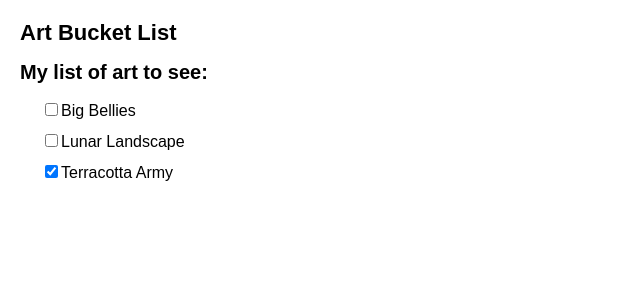
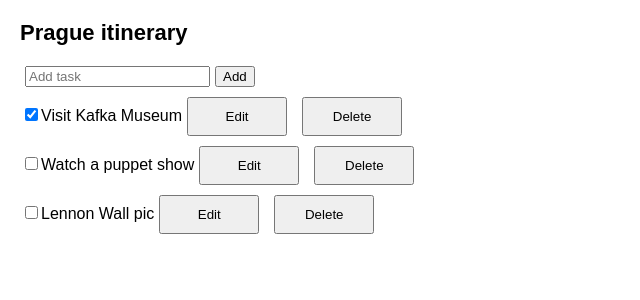
Before and after one commit to rudiw/quick-start-react, a React (Create React App) app: page / in a window 1280 px wide. Shown: the top 300 px of the page, without its empty margins (0-640 px from the left). Built offline with nearby package versions, Linux system fonts and the light colour scheme.

Commit message:
managing state - reducer

```diff
--- /dev/null
+++ b/src/Accordion.js
@@ -0,0 +1,38 @@
+import { useState } from 'react';
+
+export default function Accordion() {
+  const [activeIndex, setActiveIndex] = useState(0);
+  return (
+    <>
+      <h2>Almaty, Kazakhstan</h2>
+      <Panel
+        title="About"
+        isActive={activeIndex === 0}
+        onShow={() => setActiveIndex(0)}
+      >
+        With a population of about 2 million, Almaty is Kazakhstan's largest
+        city. From 1929 to 1997, it was its capital city.
+      </Panel>
+      <Panel
+        title="Etymology"
+        isActive={activeIndex === 1}
+        onShow={() => setActiveIndex(1)}
+      >
+        The name comes from <span lang="kk-KZ">алма</span>, the Kazakh word for
+        "apple" and is often translated as "full of apples". In fact, the region
+        surrounding Almaty is thought to be the ancestral home of the apple, and
+        the wild <i lang="la">Malus sieversii</i> is considered a likely
+        candidate for the ancestor of the modern domestic apple.
+      </Panel>
+    </>
+  );
+}
+
+function Panel({ title, children, isActive, onShow }) {
+  return (
+    <section className="panel">
+      <h3>{title}</h3>
+      {isActive ? <p>{children}</p> : <button onClick={onShow}>Show</button>}
+    </section>
+  );
+}
--- /dev/null
+++ b/src/AddTask.js
@@ -0,0 +1,22 @@
+import { useState } from 'react';
+
+export default function AddTask({ onAddTask }) {
+  const [text, setText] = useState('');
+  return (
+    <>
+      <input
+        placeholder="Add task"
+        value={text}
+        onChange={(e) => setText(e.target.value)}
+      />
+      <button
+        onClick={() => {
+          setText('');
+          onAddTask(text);
+        }}
+      >
+        Add
+      </button>
+    </>
+  );
+}
--- a/src/App.css
+++ b/src/App.css
@@ -224,3 +224,131 @@ img {
   width: 200px;
   height: 200px;
 }
+
+* {
+  box-sizing: border-box;
+}
+
+body {
+  font-family: sans-serif;
+  margin: 20px;
+  padding: 0;
+}
+
+h1 {
+  margin-top: 0;
+  font-size: 22px;
+}
+
+h2 {
+  margin-top: 0;
+  font-size: 20px;
+}
+
+h3 {
+  margin-top: 0;
+  font-size: 18px;
+}
+
+h4 {
+  margin-top: 0;
+  font-size: 16px;
+}
+
+h5 {
+  margin-top: 0;
+  font-size: 14px;
+}
+
+h6 {
+  margin-top: 0;
+  font-size: 12px;
+}
+
+code {
+  font-size: 1.2em;
+}
+
+ul {
+  padding-left: 20px;
+}
+
+.chat,
+.contact-list {
+  float: left;
+  margin-bottom: 20px;
+}
+ul,
+li {
+  list-style: none;
+  margin: 0;
+  padding: 0;
+}
+li button {
+  width: 100px;
+  padding: 10px;
+  margin-right: 10px;
+}
+textarea {
+  height: 150px;
+}
+
+* {
+  box-sizing: border-box;
+}
+
+body {
+  font-family: sans-serif;
+  margin: 20px;
+  padding: 0;
+}
+
+h1 {
+  margin-top: 0;
+  font-size: 22px;
+}
+
+h2 {
+  margin-top: 0;
+  font-size: 20px;
+}
+
+h3 {
+  margin-top: 0;
+  font-size: 18px;
+}
+
+h4 {
+  margin-top: 0;
+  font-size: 16px;
+}
+
+h5 {
+  margin-top: 0;
+  font-size: 14px;
+}
+
+h6 {
+  margin-top: 0;
+  font-size: 12px;
+}
+
+code {
+  font-size: 1.2em;
+}
+
+ul {
+  padding-left: 20px;
+}
+
+button {
+  margin: 5px;
+}
+li {
+  list-style-type: none;
+}
+ul,
+li {
+  margin: 0;
+  padding: 0;
+}
--- a/src/App.js
+++ b/src/App.js
@@ -11,6 +11,11 @@ import FormSend from './FormSend';
 import Counter from './QueueingScore';
 import FormRegistration from './FormRegistration';
 import BucketList from './BucketList';
+import CityQuiz from './CityQuiz';
+import CheckIn from './CheckIn';
+import Accordion from './Accordion';
+import Messenger from './Messenger';
+import TaskApp from './TaskApp';
 
 function App() {
   return (
@@ -30,7 +35,14 @@ function App() {
     // <FormSend />
     // <Counter />
     // <FormRegistration />
-    <BucketList />
+    // <BucketList />
+
+    // ### Managing State
+    // <CityQuiz />
+    // <CheckIn />
+    // <Accordion />
+    // <Messenger />
+    <TaskApp />
   );
 }
 
--- /dev/null
+++ b/src/Chat.js
@@ -0,0 +1,16 @@
+import { useState } from 'react';
+
+export default function Chat({ contact }) {
+  const [text, setText] = useState('');
+  return (
+    <section className="chat">
+      <textarea
+        value={text}
+        placeholder={'Chat to ' + contact.name}
+        onChange={(e) => setText(e.target.value)}
+      />
+      <br />
+      <button>Send to {contact.email}</button>
+    </section>
+  );
+}
--- /dev/null
+++ b/src/CheckIn.js
@@ -0,0 +1,31 @@
+import { useState } from 'react';
+
+export default function CheckIn() {
+  const [firstName, setFirstName] = useState('');
+  const [lastName, setLastName] = useState('');
+
+  const fullName = firstName + ' ' + lastName;
+
+  function handleFirstNameChange(e) {
+    setFirstName(e.target.value);
+  }
+
+  function handleLastNameChange(e) {
+    setLastName(e.target.value);
+  }
+
+  return (
+    <>
+      <h2>Let’s check you in</h2>
+      <label>
+        First name: <input value={firstName} onChange={handleFirstNameChange} />
+      </label>
+      <label>
+        Last name: <input value={lastName} onChange={handleLastNameChange} />
+      </label>
+      <p>
+        Your ticket will be issued to: <b>{fullName}</b>
+      </p>
+    </>
+  );
+}
--- /dev/null
+++ b/src/CityQuiz.js
@@ -0,0 +1,62 @@
+import { useState } from 'react';
+
+export default function CityQuiz() {
+  const [answer, setAnswer] = useState('');
+  const [error, setError] = useState(null);
+  const [status, setStatus] = useState('typing');
+
+  if (status === 'success') {
+    return <h1>That's right!</h1>;
+  }
+
+  async function handleSubmit(e) {
+    e.preventDefault();
+    setStatus('submitting');
+    try {
+      await submitForm(answer);
+      setStatus('success');
+    } catch (err) {
+      setStatus('typing');
+      setError(err);
+    }
+  }
+
+  function handleTextareaChange(e) {
+    setAnswer(e.target.value);
+  }
+
+  return (
+    <>
+      <h2>City quiz</h2>
+      <p>
+        In which city is there a billboard that turns air into drinkable water?
+      </p>
+      <form onSubmit={handleSubmit}>
+        <textarea
+          value={answer}
+          onChange={handleTextareaChange}
+          disabled={status === 'submitting'}
+        />
+        <br />
+        <button disabled={answer.length === 0 || status === 'submitting'}>
+          Submit
+        </button>
+        {error !== null && <p className="Error">{error.message}</p>}
+      </form>
+    </>
+  );
+}
+
+function submitForm(answer) {
+  // Pretend it's hitting the network.
+  return new Promise((resolve, reject) => {
+    setTimeout(() => {
+      let shouldError = answer.toLowerCase() !== 'lima';
+      if (shouldError) {
+        reject(new Error('Good guess but a wrong answer. Try again!'));
+      } else {
+        resolve();
+      }
+    }, 1500);
+  });
+}
--- /dev/null
+++ b/src/ContactList.js
@@ -0,0 +1,19 @@
+export default function ContactList({ selectedContact, contacts, onSelect }) {
+  return (
+    <section className="contact-list">
+      <ul>
+        {contacts.map((contact) => (
+          <li key={contact.email}>
+            <button
+              onClick={() => {
+                onSelect(contact);
+              }}
+            >
+              {contact.name}
+            </button>
+          </li>
+        ))}
+      </ul>
+    </section>
+  );
+}
--- /dev/null
+++ b/src/Messenger.js
@@ -0,0 +1,23 @@
+import { useState } from 'react';
+import Chat from './Chat.js';
+import ContactList from './ContactList.js';
+
+export default function Messenger() {
+  const [to, setTo] = useState(contacts[0]);
+  return (
+    <div>
+      <ContactList
+        contacts={contacts}
+        selectedContact={to}
+        onSelect={(contact) => setTo(contact)}
+      />
+      <Chat key={to.email} contact={to} />
+    </div>
+  );
+}
+
+const contacts = [
+  { name: 'Taylor', email: 'taylor@mail.com' },
+  { name: 'Alice', email: 'alice@mail.com' },
+  { name: 'Bob', email: 'bob@mail.com' },
+];
--- /dev/null
+++ b/src/TaskApp.js
@@ -0,0 +1,78 @@
+import { useReducer } from 'react';
+import AddTask from './AddTask.js';
+import TaskList from './TaskList.js';
+
+export default function TaskApp() {
+  const [tasks, dispatch] = useReducer(tasksReducer, initialTasks);
+
+  function handleAddTask(text) {
+    dispatch({
+      type: 'added',
+      id: nextId++,
+      text: text,
+    });
+  }
+
+  function handleChangeTask(task) {
+    dispatch({
+      type: 'changed',
+      task: task,
+    });
+  }
+
+  function handleDeleteTask(taskId) {
+    dispatch({
+      type: 'deleted',
+      id: taskId,
+    });
+  }
+
+  return (
+    <>
+      <h1>Prague itinerary</h1>
+      <AddTask onAddTask={handleAddTask} />
+      <TaskList
+        tasks={tasks}
+        onChangeTask={handleChangeTask}
+        onDeleteTask={handleDeleteTask}
+      />
+    </>
+  );
+}
+
+function tasksReducer(tasks, action) {
+  switch (action.type) {
+    case 'added': {
+      return [
+        ...tasks,
+        {
+          id: action.id,
+          text: action.text,
+          done: false,
+        },
+      ];
+    }
+    case 'changed': {
+      return tasks.map((t) => {
+        if (t.id === action.task.id) {
+          return action.task;
+        } else {
+          return t;
+        }
+      });
+    }
+    case 'deleted': {
+      return tasks.filter((t) => t.id !== action.id);
+    }
+    default: {
+      throw Error('Unknown action: ' + action.type);
+    }
+  }
+}
+
+let nextId = 3;
+const initialTasks = [
+  { id: 0, text: 'Visit Kafka Museum', done: true },
+  { id: 1, text: 'Watch a puppet show', done: false },
+  { id: 2, text: 'Lennon Wall pic', done: false },
+];
--- /dev/null
+++ b/src/TaskList.js
@@ -0,0 +1,57 @@
+import { useState } from 'react';
+
+export default function TaskList({ tasks, onChangeTask, onDeleteTask }) {
+  return (
+    <ul>
+      {tasks.map((task) => (
+        <li key={task.id}>
+          <Task task={task} onChange={onChangeTask} onDelete={onDeleteTask} />
+        </li>
+      ))}
+    </ul>
+  );
+}
+
+function Task({ task, onChange, onDelete }) {
+  const [isEditing, setIsEditing] = useState(false);
+  let taskContent;
+  if (isEditing) {
+    taskContent = (
+      <>
+        <input
+          value={task.text}
+          onChange={(e) => {
+            onChange({
+              ...task,
+              text: e.target.value,
+            });
+          }}
+        />
+        <button onClick={() => setIsEditing(false)}>Save</button>
+      </>
+    );
+  } else {
+    taskContent = (
+      <>
+        {task.text}
+        <button onClick={() => setIsEditing(true)}>Edit</button>
+      </>
+    );
+  }
+  return (
+    <label>
+      <input
+        type="checkbox"
+        checked={task.done}
+        onChange={(e) => {
+          onChange({
+            ...task,
+            done: e.target.checked,
+          });
+        }}
+      />
+      {taskContent}
+      <button onClick={() => onDelete(task.id)}>Delete</button>
+    </label>
+  );
+}
```
